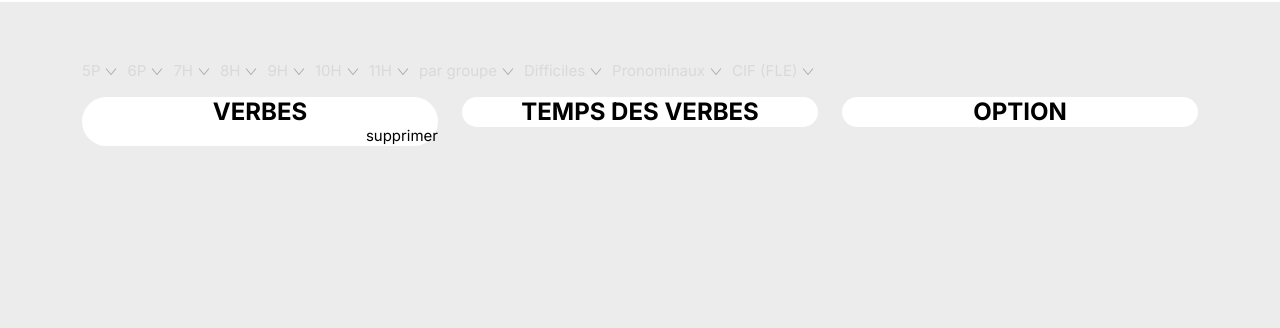
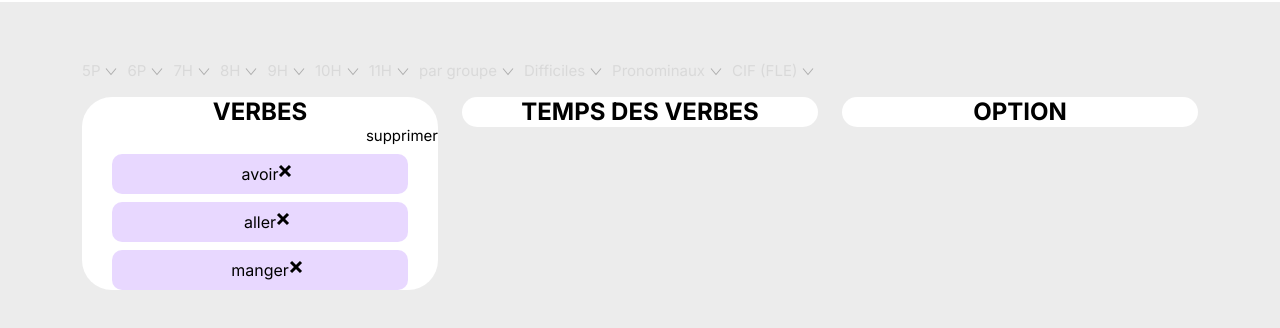
Before and after one commit to JeanneSciboz/tatitotu, a website built with Parcel: page src/index.html in a window 1280 px wide. Shown: the part 104-432 px from the top of the page. Built offline with nearby package versions, Linux system fonts and the light colour scheme.

Commit message:
ajout des croix

```diff
--- a/src/index.html
+++ b/src/index.html
@@ -253,8 +253,14 @@
           <div class="card">
             <h2>Verbes</h2>
             <div class="action">supprimer</div>
-            <div class="textfield-verb>
-              <input type="text" placeholder="ajoutez un verbe" />
+            <div class="card-verb">
+              avoir <img src="/img/croix.svg" alt="supprimer" />
+            </div>
+            <div class="card-verb">
+              aller <img src="/img/croix.svg" alt="supprimer" />
+            </div>
+            <div class="card-verb">
+              manger <img src="/img/croix.svg" alt="supprimer" />
             </div>
           </div>
         </div>
--- a/src/scss/_base.scss
+++ b/src/scss/_base.scss
@@ -6,6 +6,7 @@
   --white: #fff;
   --grey: #ececec;
   --darkgrey: #d9d9d9;
+  --purple: #b47fff;
 }
 
 /* ====================================
--- a/src/scss/main.scss
+++ b/src/scss/main.scss
@@ -7,6 +7,7 @@
 @import "modules/text-field";
 @import "modules/class";
 @import "modules/action";
+@import "modules/card-verb";
 
 .row + .row {
   margin-top: 16px;
--- /dev/null
+++ b/src/scss/modules/_card-verb.scss
@@ -0,0 +1,13 @@
+.card-verb {
+  background: rgba($color: #b47fff, $alpha: 0.3);
+  margin: 8px 30px;
+  padding: 10px 0;
+  border-radius: 10px;
+  position: relative;
+
+  img {
+    position: absolute;
+    right: 15;
+    bottom: 12;
+  }
+}
```
Also changed, not shown: img/croix.svg (added), 1 other file.
